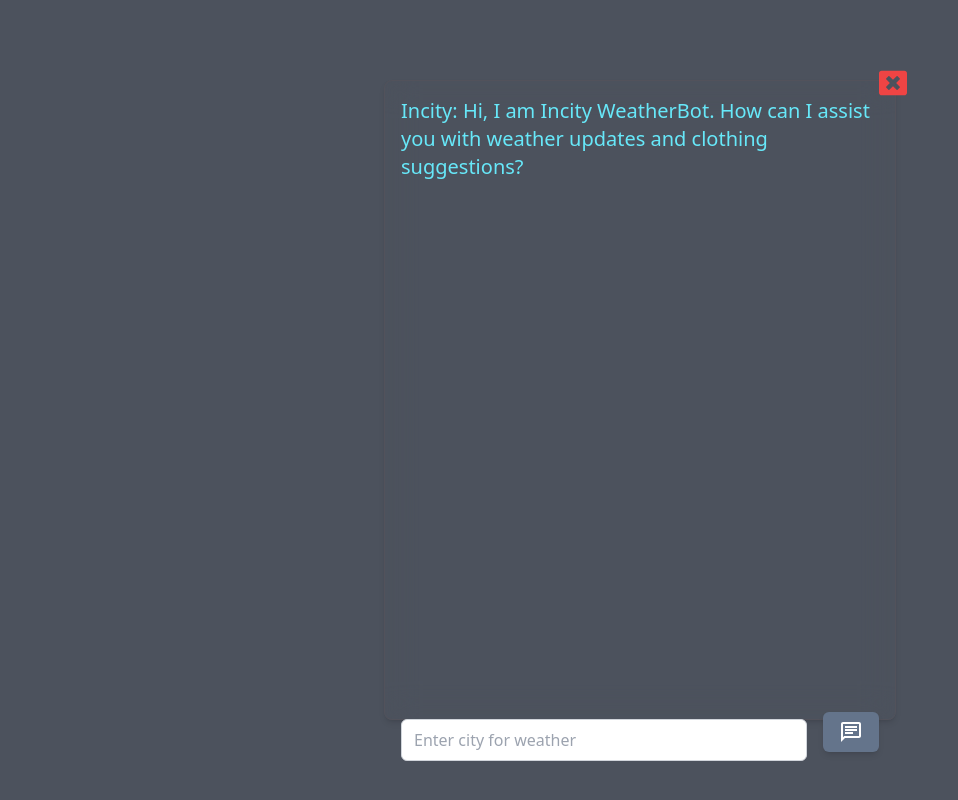
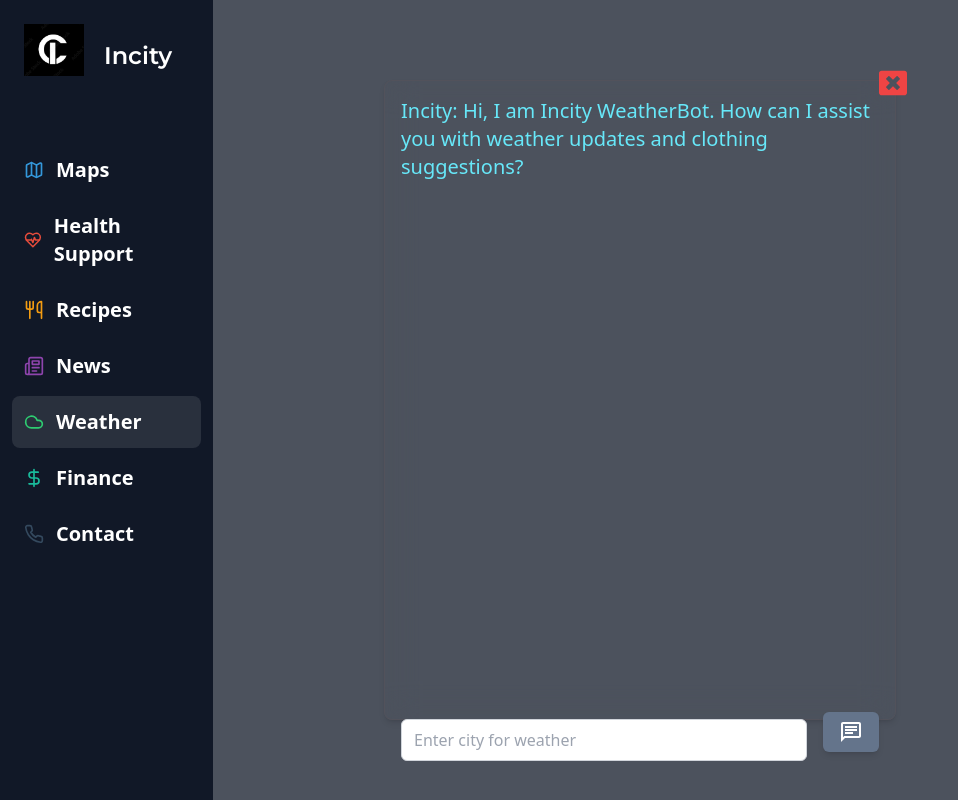
Before and after one commit to ShashwatMishra2411/Incity, a Next.js app: page /weather in a window 1280 px wide. Shown: the whole page, without its empty margins (0-958 px from the left). Built offline with nearby package versions, Linux system fonts and the light colour scheme; no server answers.

Commit message:
chore: Add layout component and sidebar

```diff
--- /dev/null
+++ b/src/components/Sidebar.jsx
@@ -0,0 +1,68 @@
+"use client";
+import Link from "next/link";
+import Image from "next/image";
+import React from "react";
+import logo from "../../public/logo.png";
+import { Montserrat } from "next/font/google";
+import { cn } from "@/lib/utils";
+import { routes } from "@/constants";
+import { usePathname } from "next/navigation";
+// import { useProModal } from "@/hooks/use-pro-modal";
+
+const montserrat = Montserrat({
+  weight: "600",
+  subsets: ["latin"],
+});
+
+export default function Sidebar() {
+  // const proModal = useProModal();
+  const pathname = usePathname();
+  return (
+    <div className=" basis-2/12 min-h-screen z-[80] space-y-4 py-4 flex flex-col h-full bg-[#111827] text-white">
+      <div className="px-3 py-2 flex-1">
+        <Link href="/" className="flex items-center pl-3 mb-14">
+          <div className="relatve w-16 h-16 mr-4">
+            <Image
+              priority
+              height={60}
+              width={60}
+              className="object-contain"
+              src={logo.src}
+              alt="logo"
+            />
+          </div>
+          <p
+            className={cn(
+              "font-bold text-2xl text-white",
+              montserrat.className
+            )}
+          >
+            Incity
+          </p>
+        </Link>
+        <div className="flex flex-col space-y-1">
+          {routes.map((route) => {
+            return (
+              <Link
+                className={cn(
+                  "text-xl group flex p-3 w-full justify-start font-bold cursor-pointer hover:text-white hover:bg-white/10 rounded-lg transition",
+                  pathname === route.href ? "bg-white/10" : ""
+                )}
+                href={route.href}
+                key={route.href}
+              >
+                <div className="flex items-center flex-1 ">
+                  <route.icon
+                    color={route.color}
+                    className={cn(`h-5 w-5 mr-3`)}
+                  />
+                  {route.label}
+                </div>
+              </Link>
+            );
+          })}
+        </div>
+      </div>
+    </div>
+  );
+}
--- /dev/null
+++ b/src/constants.js
@@ -0,0 +1,52 @@
+import { Map as MapIcon } from "lucide-react";
+import { HeartPulse as HealthIcon } from "lucide-react";
+import { Utensils as RecipeIcon } from "lucide-react";
+import { Newspaper as NewsIcon } from "lucide-react";
+import { Cloud as WeatherIcon } from "lucide-react";
+import { DollarSign as FinanceIcon } from "lucide-react";
+import { Phone as ContactIcon } from "lucide-react";
+
+export const routes = [
+  {
+    label: "Maps",
+    icon: MapIcon, // Replace with the actual icon component for Maps
+    href: "/maps",
+    color: "#3498DB", // blue
+  },
+  {
+    label: "Health Support",
+    icon: HealthIcon, // Replace with the actual icon component for Health Support
+    href: "/health",
+    color: "#E74C3C", // red
+  },
+  {
+    label: "Recipes",
+    icon: RecipeIcon, // Replace with the actual icon component for Recipes
+    href: "/recipes",
+    color: "#F39C12", // orange
+  },
+  {
+    label: "News",
+    icon: NewsIcon, // Replace with the actual icon component for News
+    href: "/news",
+    color: "#8E44AD", // purple
+  },
+  {
+    label: "Weather",
+    icon: WeatherIcon, // Replace with the actual icon component for Weather
+    href: "/weather",
+    color: "#2ECC71", // green
+  },
+  {
+    label: "Finance",
+    icon: FinanceIcon, // Replace with the actual icon component for Finance
+    href: "/finance",
+    color: "#1ABC9C", // teal
+  },
+  {
+    label: "Contact",
+    icon: ContactIcon, // Replace with the actual icon component for Contact
+    href: "/contact",
+    color: "#34495E", // dark blue/gray
+  },
+];
--- a/src/pages/index.js
+++ b/src/pages/index.js
@@ -6,6 +6,7 @@
 import { useEffect, useState } from "react";
 import Chatbot from "@/components/Chatbot";
 import Sidebar from "@/components/Sidebar";
+import RootLayout from "./layout";
 
 export default function Home() {
   const [isOpen, setIsOpen] = useState(false);
@@ -48,6 +49,7 @@
   }, []);
 
   return (
+    <RootLayout>
       <div className="bg-black">
         <Head>
           <link rel="icon" href="/favicon.ico" type="image/x-icon"></link>
@@ -81,7 +83,10 @@
           <section
             className={`w-full h-auto mb-10 flex items-center justify-center gap-8 text-sm md:text-md lg:text-[1.5rem] font-Mono text-gray-500 z-5`}
           >
-          <Link href={`/maps`} className={`hover:text-gray-300 cursor-pointer`}>
+            <Link
+              href={`/maps`}
+              className={`hover:text-gray-300 cursor-pointer`}
+            >
               Maps
             </Link>
             <Link
@@ -96,7 +101,10 @@
             >
               Recipes
             </Link>
-          <Link href={`/news`} className={`hover:text-gray-300 cursor-pointer`}>
+            <Link
+              href={`/news`}
+              className={`hover:text-gray-300 cursor-pointer`}
+            >
               News
             </Link>
             <Link
@@ -129,8 +137,8 @@
           >
             <p>
               Welcome to Incity, where we enhance your daily life with
-            personalized information on maps, health support, recipes, news, and
-            weather. <br />
+              personalized information on maps, health support, recipes, news,
+              and weather. <br />
               <span
                 className={`text-gray-50 cursor-pointer font-Mono`}
                 onClick={redirect}
@@ -141,5 +149,6 @@
           </section>
         </main>
       </div>
+    </RootLayout>
   );
 }
--- /dev/null
+++ b/src/pages/layout.jsx
@@ -0,0 +1,11 @@
+import Sidebar from "@/components/Sidebar";
+import React from "react";
+
+export default function RootLayout({ children }) {
+  return (
+    <div className="flex">
+      <Sidebar />
+      {children}
+    </div>
+  );
+}
--- a/src/pages/weather/index.js
+++ b/src/pages/weather/index.js
@@ -1,7 +1,8 @@
-import React, { useState, useRef, useEffect } from 'react';
-import { MdOutlineChat } from 'react-icons/md';
-import { FaWindowClose } from 'react-icons/fa';
+import React, { useState, useRef, useEffect } from "react";
+import { MdOutlineChat } from "react-icons/md";
+import { FaWindowClose } from "react-icons/fa";
 import { GoogleGenerativeAI } from "@google/generative-ai";
+import RootLayout from "../layout";
 
 // Ensure your API key is correctly set in your environment
 const apiKey = process.env.GEMINI_API_KEY;
@@ -10,7 +11,7 @@
 const WeatherBot = ({ toggleChat = () => {} }) => {
   // Chat state
   const [chatHistory, setChatHistory] = useState([]);
-  const [messageInput, setMessageInput] = useState('');
+  const [messageInput, setMessageInput] = useState("");
   const [loading, setLoading] = useState(false);
 
   // Popup ref
@@ -50,7 +51,7 @@
 
   const handleChatInput = async () => {
     const message = messageInput;
-    if (messageInput === '') return;
+    if (messageInput === "") return;
 
     setLoading(true);
     try {
@@ -58,12 +59,12 @@
       const suggestions = await generateClothingSuggestions(apiResponse);
 
       updateChatHistory(apiResponse, suggestions);
-      setMessageInput('');
+      setMessageInput("");
     } catch (error) {
       console.error("Error fetching weather:", error);
-      setChatHistory(prev => [
+      setChatHistory((prev) => [
         ...prev,
-        { role: 'model', parts: [`Error: ${error.message}`] }
+        { role: "model", parts: [`Error: ${error.message}`] },
       ]);
       setLoading(false);
     }
@@ -74,10 +75,12 @@
 
     const newHistory = [
       ...chatHistory,
-      { role: 'user', parts: [messageInput] },
+      { role: "user", parts: [messageInput] },
       {
-        role: 'model',
-        parts: [`Weather in ${name}: ${temp}°C with ${description}. You should wear: ${suggestions}.`],
+        role: "model",
+        parts: [
+          `Weather in ${name}: ${temp}°C with ${description}. You should wear: ${suggestions}.`,
+        ],
       },
     ];
     setChatHistory(newHistory);
@@ -91,7 +94,8 @@
     try {
       const model = genAI.getGenerativeModel({
         model: "gemini-1.5-flash",
-        systemInstruction: "Provide clothing suggestions based on weather conditions.",
+        systemInstruction:
+          "Provide clothing suggestions based on weather conditions.",
       });
 
       const chatSession = model.startChat({
@@ -117,7 +121,12 @@
     setLoading(true);
     try {
       setChatHistory([
-        { role: 'model', parts: ['Hi, I am Incity WeatherBot. How can I assist you with weather updates and clothing suggestions?'] }
+        {
+          role: "model",
+          parts: [
+            "Hi, I am Incity WeatherBot. How can I assist you with weather updates and clothing suggestions?",
+          ],
+        },
       ]);
     } catch (error) {
       console.error("Error initializing chatbot:", error);
@@ -131,35 +140,53 @@
   }, []);
 
   return (
-    <div className='fixed inset-0 flex items-center justify-center z-20'>
+    <RootLayout>
+      <div className="fixed inset-0 flex items-center justify-center z-20">
         <div
-        className='fixed inset-0 bg-gray-900 bg-opacity-75 z-5'
-        onClick={() => { toggleChat(); }}
+          className="fixed inset-0 bg-gray-900 bg-opacity-75 z-5"
+          onClick={() => {
+            toggleChat();
+          }}
         />
-      <div ref={chatRef} className='fixed w-[32rem] h-[40rem] backdrop-blur-lg border bg-zinc-900/500 border-zinc-600 p-4 rounded-lg shadow-md z-70 font-Mono'>
-        <button onClick={() => { toggleChat(); }} className='absolute -top-5 -right-5 z-10 text-red-500 p-2 font-mono'>
+        <div
+          ref={chatRef}
+          className="fixed w-[32rem] h-[40rem] backdrop-blur-lg border bg-zinc-900/500 border-zinc-600 p-4 rounded-lg shadow-md z-70 font-Mono"
+        >
+          <button
+            onClick={() => {
+              toggleChat();
+            }}
+            className="absolute -top-5 -right-5 z-10 text-red-500 p-2 font-mono"
+          >
             <FaWindowClose size={28} />
           </button>
-        <div className='flex flex-col gap-2 h-full overflow-y-auto'>
+          <div className="flex flex-col gap-2 h-full overflow-y-auto">
             {chatHistory.map((message, index) => (
-            <div key={index} className={`text-xl ${message.role === 'user' ? 'text-fuchsia-500' : 'text-cyan-300'} snap-end`}>
-              {`${message.role === 'user' ? 'You' : 'Incity'}: ${message.parts}`}
+              <div
+                key={index}
+                className={`text-xl ${
+                  message.role === "user" ? "text-fuchsia-500" : "text-cyan-300"
+                } snap-end`}
+              >
+                {`${message.role === "user" ? "You" : "Incity"}: ${
+                  message.parts
+                }`}
               </div>
             ))}
-          {loading && <div className='text-center'>Loading...</div>}
+            {loading && <div className="text-center">Loading...</div>}
           </div>
-        <div className='flex items-center justify-between'>
+          <div className="flex items-center justify-between">
             <input
               disabled={loading}
-            className='w-full border border-gray-300 px-3 py-2 text-gray-700 rounded-md mt-4 focus:outline-none'
-            placeholder='Enter city for weather'
-            onKeyDown={(e) => e.key === 'Enter' && handleChatInput()}
+              className="w-full border border-gray-300 px-3 py-2 text-gray-700 rounded-md mt-4 focus:outline-none"
+              placeholder="Enter city for weather"
+              onKeyDown={(e) => e.key === "Enter" && handleChatInput()}
               onChange={handleInput}
               value={messageInput}
             />
             <button
               className={`bg-[rgba(29,71,253,1)] px-4 py-2 text-white rounded-md shadow-md hover:bg-[#1d46fdd5] disabled:bg-slate-500 focus:outline-none ml-4`}
-            disabled={messageInput === '' || loading}
+              disabled={messageInput === "" || loading}
               onClick={handleChatInput}
             >
               <MdOutlineChat size={24} />
@@ -167,6 +194,7 @@
           </div>
         </div>
       </div>
+    </RootLayout>
   );
 };
 
```
Also changed, not shown: public/logo.png (renamed from public/Screenshot 2024-08-11 120207.png). Lines whose indentation alone changed are shown as unchanged.
